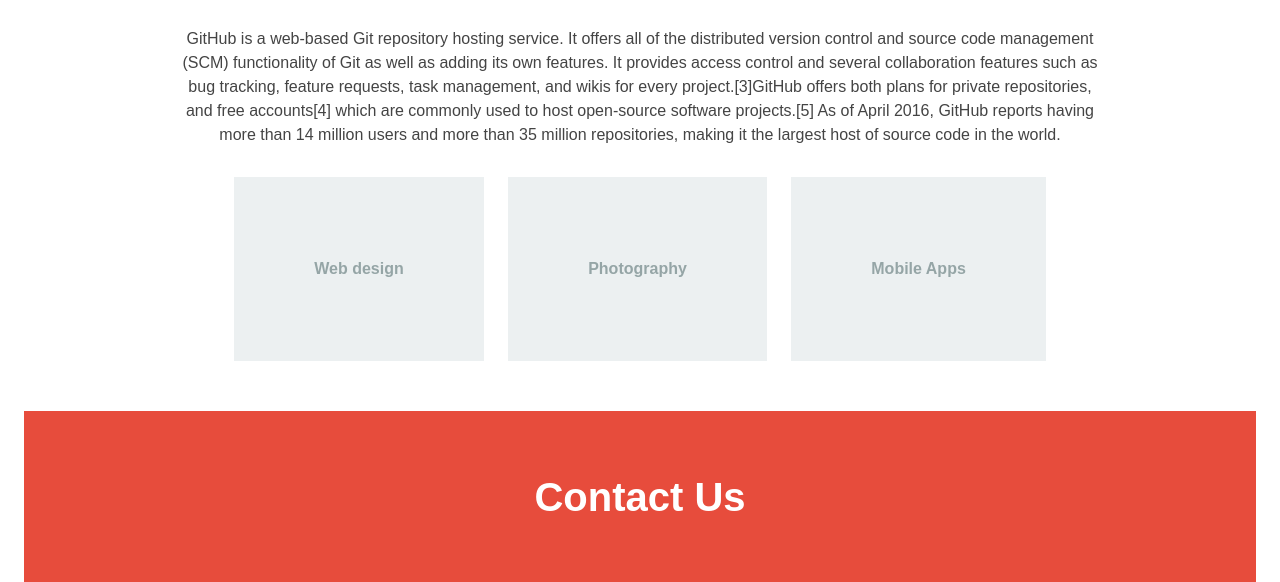
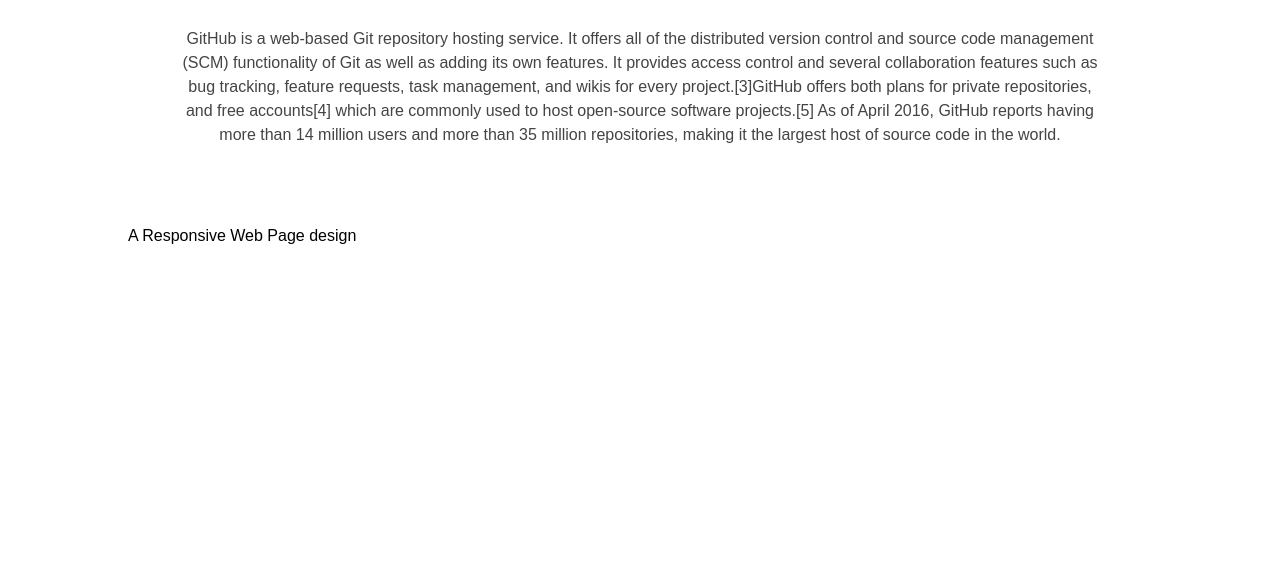
Before and after one commit to MithileshCParab/ResponsiveWebDesign, a plain HTML site: page index.html in a window 1280 px wide. Shown: the part 661-1243 px from the top of the page. After the commit the page ends 926 px from the top, so only its background shows below. Drawn offline with Linux system fonts and the light colour scheme.

Commit message:
Update index.html

```diff
--- a/index.html
+++ b/index.html
@@ -1,61 +1,48 @@
 <!DOCTYPE html>
   <html>
   <head>
+  <meta charset="utf-8">
 	<title>Responsive Web Page</title>
 	<link rel="stylesheet" text="text/css" href="main.css">
+  <meta name="description" content="Responsive Web Page">
 	<script><src="https://ajax.googleapis.com/ajax/libs/jquery/3.1.1/jquery.min.js"></script>
-	 <script>
-   	   $(document).ready(function(){
-             $(".handle").click(function(){
-             	$("nav ul").toogleClass("showing");
-             });
-   	   });
-   </script>
+  <meta name="viewport" content="width=device-width; initial-scale=1; maximum-scale=1">
    </head>
    <body>
-   <header>
-   	   my awesome website.
-   </header>
+
    <nav>
     <ul>
       <a href="#"><li>Home</li></a>
       <a href="#"><li>About</li></a>
       <a href="#"><li>Blog</li></a>
-
       <a href="#"><li>Gallery</li></a>
       <a href="#"><li>Contact</li></a>
-
     </ul>
-
     <div class="handle">
     Menu
     </div>
-
    </nav>
 
-   <section>
-   <h1>About Us</h1>
+
+   <header>
+         <div></div>
+
+   </header>
+
+
+
+   <section id="sectionabout">
+   <h1>About</h1>
    	<p>GitHub is a web-based Git repository hosting service. It offers all of the distributed version control and source code management (SCM) functionality of Git as well as adding its own features. It provides access control and several collaboration features such as bug tracking, feature requests, task management, and wikis for every project.[3]GitHub offers both plans for private repositories, and free accounts[4] which are commonly used to host open-source software projects.[5] As of April 2016, GitHub reports having more than 14 million users and more than 35 million repositories, making it the largest host of source code in the world. </p>
 
-   	<ul>
-   	<li>
-   	    Web design
-   	</li>
-   	<li>
-   	     Photography
-   	</li>
-   	<li>
-   	     Mobile Apps
-   	</li>
+
    </section>
 
 
-   <section id="sectioncontactus">
-       <h1>Contact Us</h1>
-   </section>
+
 
    <footer>
-
+   	     <p>A Responsive Web Page design</p>
    </footer>
 
  </body>
```
Lines whose indentation alone changed are shown as unchanged.
